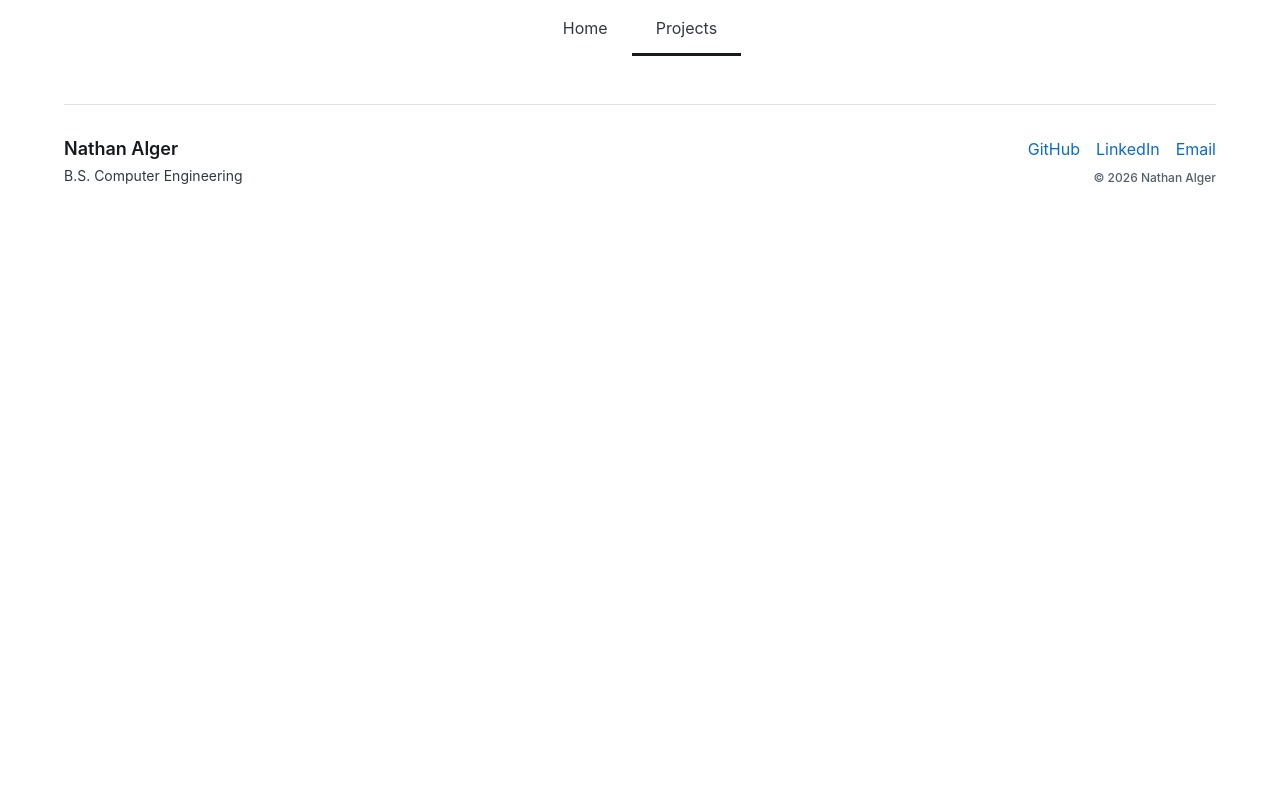
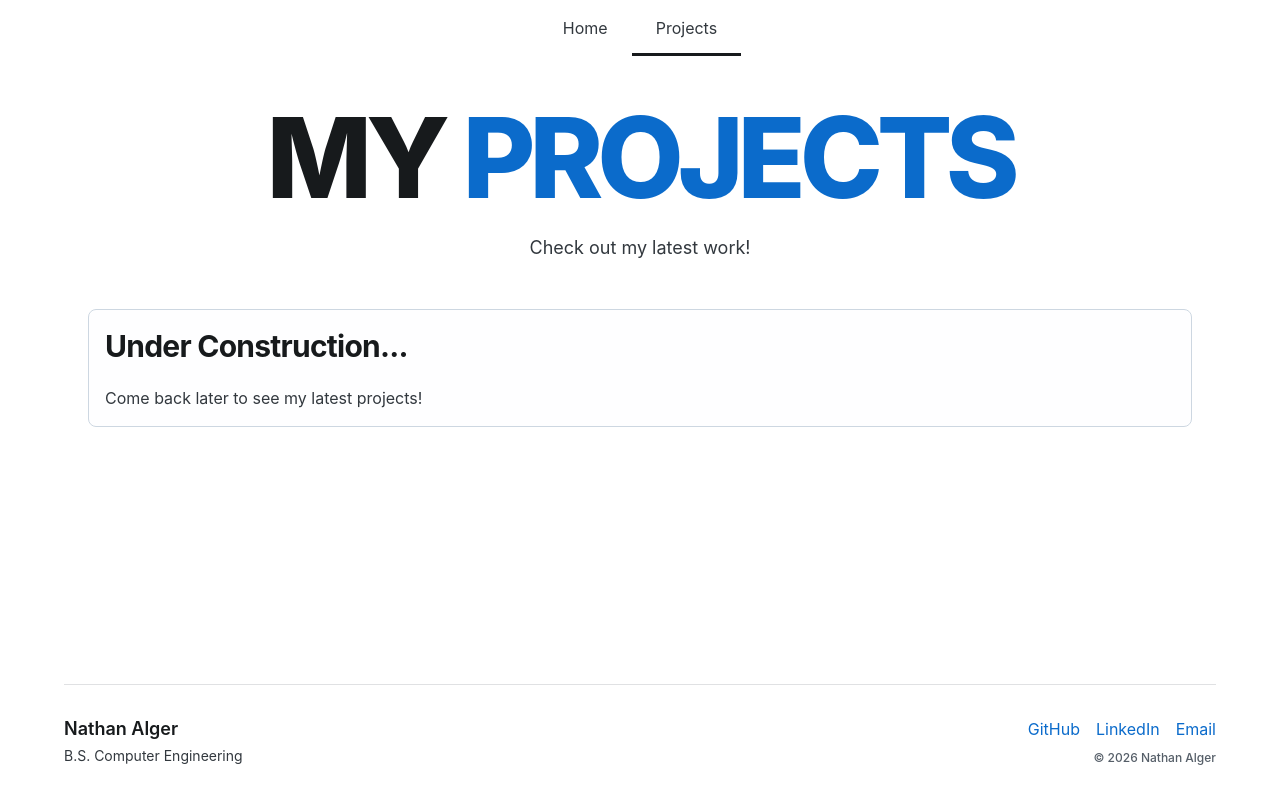
Before and after one commit to nathanalger/portfolio, a React (Vite) app in the folder frontend/: page /projects in a window 1280 px wide. Built offline with nearby package versions, Linux system fonts and the light colour scheme.

Commit message:
feat: project page, header el

```diff
--- /dev/null
+++ b/frontend/src/components/Header.tsx
@@ -0,0 +1,38 @@
+import { Box, Typography } from "@mui/joy";
+import type { ReactNode } from "react";
+
+const Header = ({
+  title,
+  description,
+}: {
+  title: string | ReactNode;
+  description?: string;
+}) => {
+  return (
+    <Box
+      sx={{
+        textAlign: "center",
+        mt: 3,
+        mb: 6,
+      }}
+    >
+      <Typography
+        level="h1"
+        sx={{
+          fontSize: { xs: "2.5rem", sm: "5rem", md: "7rem" },
+          lineHeight: 0.95,
+          letterSpacing: "-0.055em",
+          fontWeight: 800,
+          mb: 3,
+          textTransform: "uppercase",
+        }}
+      >
+        {title}
+      </Typography>
+
+      {description && <Typography level="body-lg">{description}</Typography>}
+    </Box>
+  );
+};
+
+export default Header;
--- a/frontend/src/components/PageWrapper.tsx
+++ b/frontend/src/components/PageWrapper.tsx
@@ -1,11 +1,12 @@
 import { Box } from "@mui/joy";
 import type { ReactNode } from "react";
 
-const PageWrapper = ({ children }: { children: ReactNode }) => {
+const PageWrapper = ({ children }: { children?: ReactNode }) => {
   return (
     <Box
       sx={{
         p: 3,
+        minHeight: "calc(100dvh - 220px)",
       }}
     >
       {children}
--- a/frontend/src/pages/Projects.tsx
+++ b/frontend/src/pages/Projects.tsx
@@ -1,7 +1,24 @@
-import { Box } from "@mui/joy";
+import { Typography } from "@mui/joy";
+import InfoBox from "../components/InfoBox";
+import PageWrapper from "../components/PageWrapper";
+import Header from "../components/Header";
 
 const Projects = () => {
-  return <Box></Box>;
+  return (
+    <PageWrapper>
+      <Header
+        title={
+          <>
+            My <Typography sx={{ color: "primary.500" }}>Projects</Typography>
+          </>
+        }
+        description="Check out my latest work!"
+      />
+      <InfoBox title="Under Construction...">
+        <Typography>Come back later to see my latest projects!</Typography>
+      </InfoBox>
+    </PageWrapper>
+  );
 };
 
 export default Projects;
```
